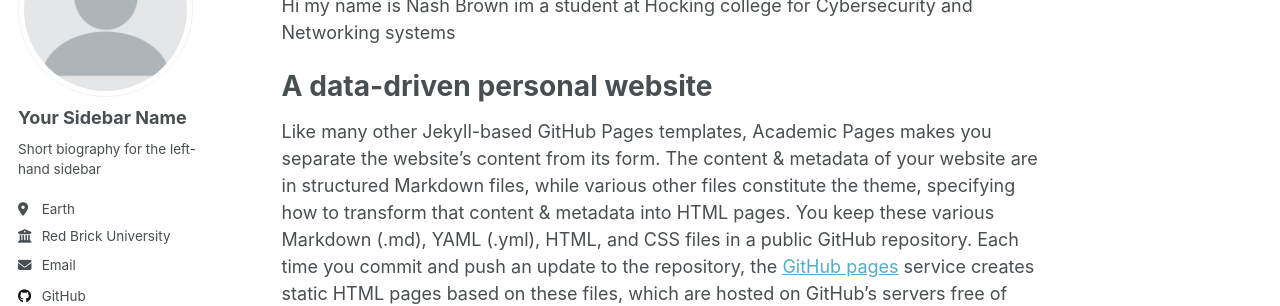
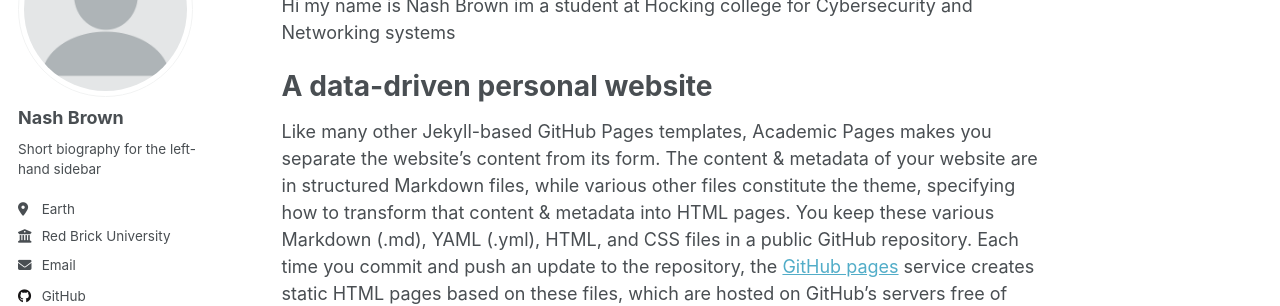
Before and after one commit to N-brown97/Nash-Brown, a Jekyll site: the page built from _pages/about.md, in a window 1280 px wide. Shown: the part 177-483 px from the top of the page. Built offline with Jekyll 4.4.1, drawn with Linux system fonts in a browser that asks for light colours; a script that is not in the unit is left out.

Commit message:
Update _config.yml

```diff
--- a/_config.yml
+++ b/_config.yml
@@ -24,7 +24,7 @@ repository               : "N-brown/Nash-Brown.github.io"
 author:
   # Biographic information
   avatar           : "profile.png"
-  name             : "Your Sidebar Name"
+  name             : "Nash Brown"
   pronouns         : # example: "she/her"
   bio              : "Short biography for the left-hand sidebar"
   location         : "Earth"
```
